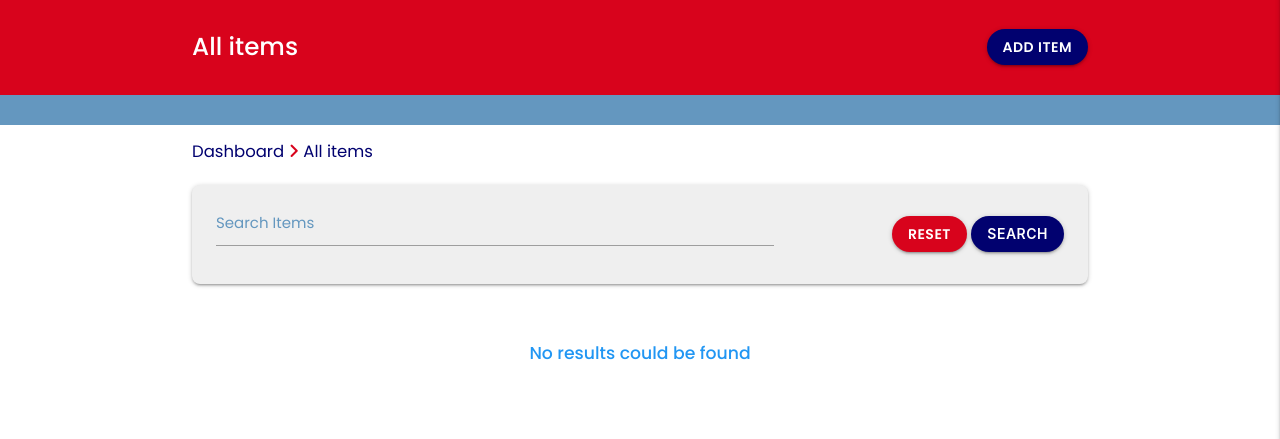
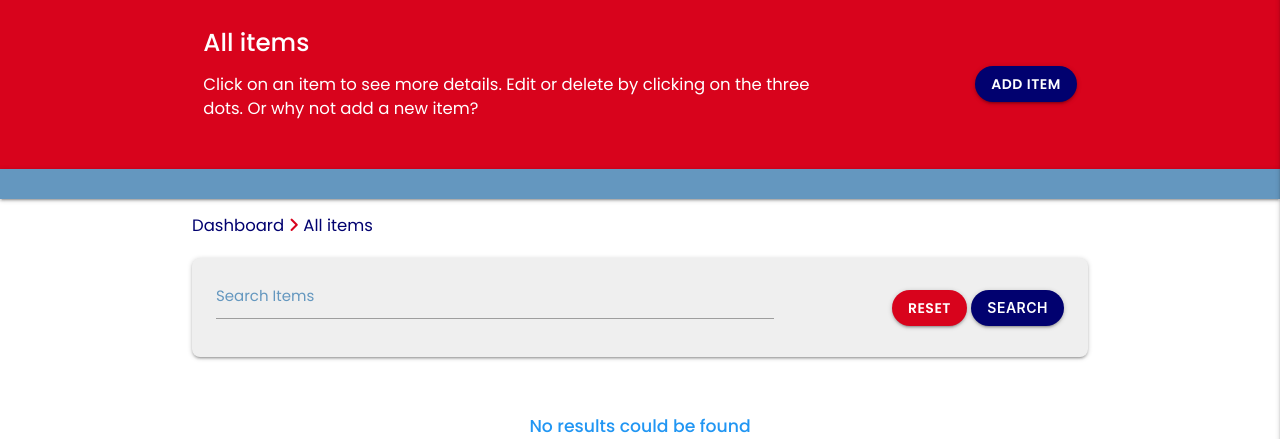
Before and after one commit to DaveWhiteh/stock-it, a Flask app: page /search in a window 1280 px wide. Shown: the part 65-504 px from the top of the page. Run offline with Flask 3, Linux system fonts and the light colour scheme; data that the repository does not hold is empty; some libraries are stand-ins or nearby versions.

Commit message:
Add text instructions throughout to help users understand what to do

```diff
--- a/static/css/style.css
+++ b/static/css/style.css
@@ -146,6 +146,10 @@ main {
 
 .breadcrumbs:hover {
     color: #6497BF;
+}
+
+.shadow {
+    box-shadow: 0 2px 2px 0 rgba(0,0,0,0.14), 0 3px 1px -2px rgba(0,0,0,0.12), 0 1px 5px 0 rgba(0,0,0,0.2);
 }
 
 /* --------------------------------------------------------------------------------------- Navbar */
--- a/templates/add_item.html
+++ b/templates/add_item.html
@@ -1,7 +1,7 @@
 {% extends "base.html" %}
 {% block content %}
 
-<div class="container-wrapper bg-color-light-blue">
+<div class="container-wrapper bg-color-light-blue shadow">
     <div class="container">
         <div class="row center-align no-margin-bottom">
             <div class="col s12">
--- a/templates/add_location.html
+++ b/templates/add_location.html
@@ -1,7 +1,7 @@
 {% extends "base.html" %}
 {% block content %}
 
-<div class="container-wrapper bg-color-light-blue">
+<div class="container-wrapper bg-color-light-blue shadow">
     <div class="container">
         <div class="row center-align no-margin-bottom">
             <div class="col s12">
--- a/templates/dashboard.html
+++ b/templates/dashboard.html
@@ -6,12 +6,13 @@
         <div class="row no-margin-bottom">
             <div class="col s12">
                 <h4 class="white-text text-medium no-margin-top no-margin-bottom">Dashboard</h4>
+                <p class="white-text">Shows you a total of both locations and items that you have created. Click on either to explore.</p>
             </div>
         </div>
     </div>
 </div>
 
-<div class="container-wrapper-1 bg-color-light-blue center-align">
+<div class="container-wrapper-1 bg-color-light-blue center-align shadow">
     <div class="container">
         <div class="row no-margin-bottom">
             <!-- flash messages -->
--- a/templates/delete_item.html
+++ b/templates/delete_item.html
@@ -1,7 +1,7 @@
 {% extends "base.html" %}
 {% block content %}
 
-<div class="container-wrapper bg-color-light-blue">
+<div class="container-wrapper bg-color-light-blue shadow">
     <div class="container">
         <div class="row center-align no-margin-bottom">
             <div class="col s12">
--- a/templates/delete_location.html
+++ b/templates/delete_location.html
@@ -1,7 +1,7 @@
 {% extends "base.html" %}
 {% block content %}
 
-<div class="container-wrapper bg-color-light-blue">
+<div class="container-wrapper bg-color-light-blue shadow">
     <div class="container">
         <div class="row center-align no-margin-bottom">
             <div class="col s12">
--- a/templates/edit_item.html
+++ b/templates/edit_item.html
@@ -1,7 +1,7 @@
 {% extends "base.html" %}
 {% block content %}
 
-<div class="container-wrapper bg-color-light-blue">
+<div class="container-wrapper bg-color-light-blue shadow">
     <div class="container">
         <div class="row center-align no-margin-bottom">
             <div class="col s12">
--- a/templates/edit_location.html
+++ b/templates/edit_location.html
@@ -1,7 +1,7 @@
 {% extends "base.html" %}
 {% block content %}
 
-<div class="container-wrapper bg-color-light-blue">
+<div class="container-wrapper bg-color-light-blue shadow">
     <div class="container">
         <div class="row center-align no-margin-bottom">
             <div class="col s12">
--- a/templates/items.html
+++ b/templates/items.html
@@ -3,26 +3,45 @@
 
 <div class="container-wrapper bg-color-red">
     <div class="container">
-        <div class="row no-margin-bottom valign-wrapper">
-            <div class="col s6 title-left">
-                {% if request.endpoint == 'get_items' %}
-                    <h5 class="white-text text-medium no-margin-top no-margin-bottom">{{ location_name }}</h5>
-                {% else %}
-                    <h5 class="white-text text-medium no-margin-top no-margin-bottom">All items</h5>
-                {% endif %}
+        {% if request.endpoint == 'get_items' %}
+        <div class="row no-margin-bottom valign-wrapper hide-on-small-only">
+            <div class="col m9 title-left">
+                <h5 class="white-text text-medium no-margin-top no-margin-bottom">{{ location_name }}</h5>
+                <p class="white-text">Click on an item to see more details. Edit or delete by clicking on the three dots. Or why not add a new item?</p>
             </div>
-            <div class="col s6 right-align title-right">
-                {% if request.endpoint == 'get_items' %}
+            <div class="col m3 right-align title-right">
                     <a href="{{ url_for('add_item', location_id=location_id) }}" class="btn">Add Item</a>
-                {% else %}
-                    <a href="{{ url_for('add_item', location_id='none') }}" class="btn">Add Item</a>
-                {% endif %}
             </div>
         </div>
+        <div class="row no-margin-bottom valign-wrapper hide-on-med-and-up">
+            <div class="col s12 no-padding">
+                <h5 class="white-text text-medium no-margin-top no-margin-bottom">{{ location_name }}</h5>
+                <p class="white-text">Click on an item to see more details. Edit or delete by clicking on the three dots. Or why not add a new item?</p>
+                <a href="{{ url_for('add_item', location_id=location_id) }}" class="btn">Add Item</a>
+            </div>
+        </div>
+        {% else %}
+        <div class="row no-margin-bottom valign-wrapper hide-on-small-only">
+            <div class="col m9 title-left">
+                <h5 class="white-text text-medium no-margin-top no-margin-bottom">All items</h5>
+                <p class="white-text">Click on an item to see more details. Edit or delete by clicking on the three dots. Or why not add a new item?</p>
+            </div>
+            <div class="col m3 right-align title-right">
+                <a href="{{ url_for('add_item', location_id='none') }}" class="btn">Add Item</a>
+            </div>
+        </div>
+        <div class="row no-margin-bottom valign-wrapper hide-on-med-and-up">
+            <div class="col s12 no-padding">
+                <h5 class="white-text text-medium no-margin-top no-margin-bottom">All items</h5>
+                <p class="white-text">Click on an item to see more details. Edit or delete by clicking on the three dots. Or why not add a new item?</p>
+                <a href="{{ url_for('add_item', location_id='none') }}" class="btn">Add Item</a>
+            </div>
+        </div>
+        {% endif %}
     </div>
 </div>
 
-<div class="container-wrapper-1 bg-color-light-blue center-align">
+<div class="container-wrapper-1 bg-color-light-blue center-align shadow">
     <div class="container">
         <div class="row no-margin-bottom">
             <!-- flash messages -->
```
Also changed, not shown: templates/locations.html (+12 -4 lines).
